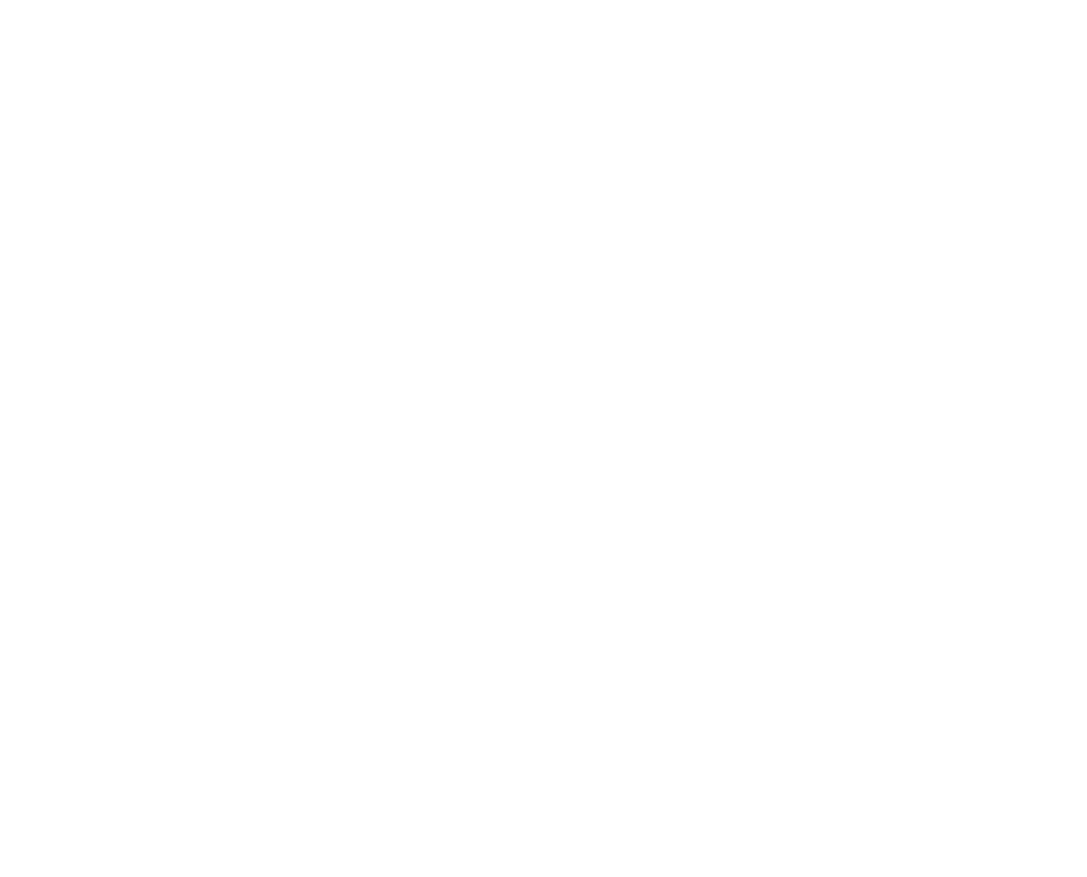
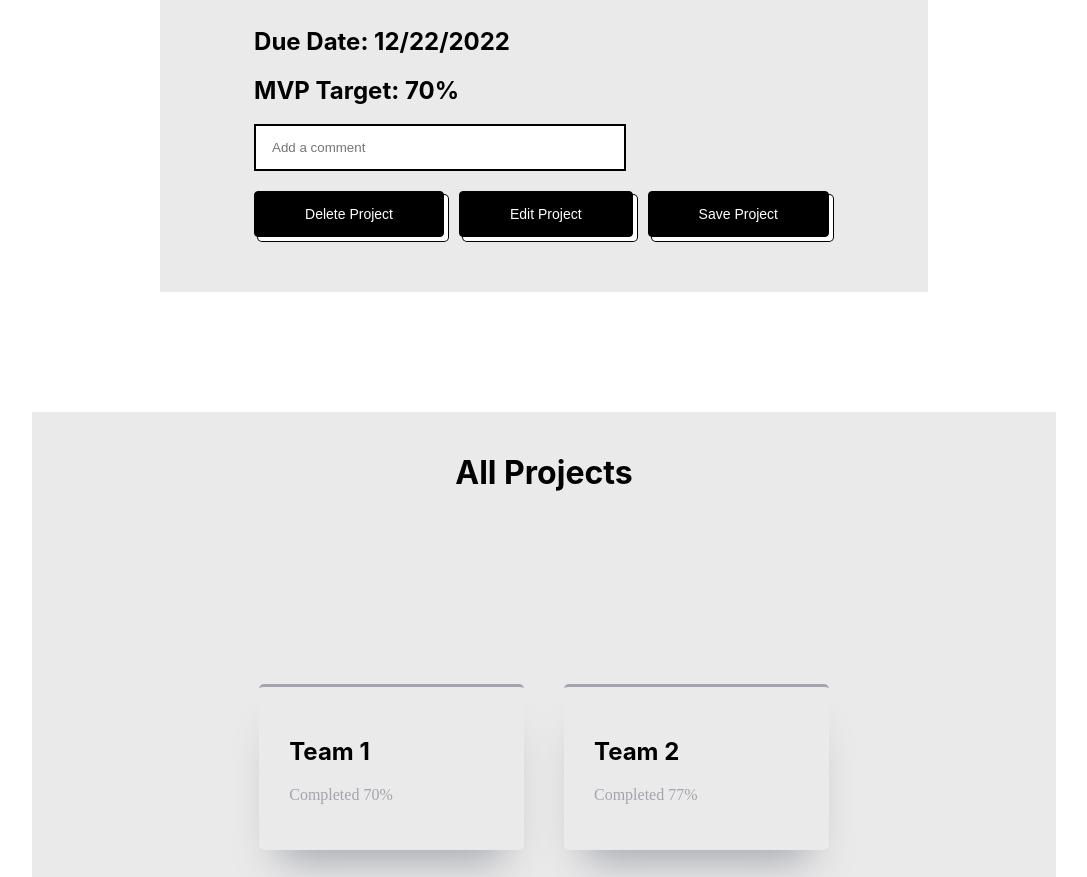
Before and after one commit to adam-marey/Team-manager-, a React (Create React App) app: page / in a window 1280 px wide. Shown: the part 1920-2797 px from the top of the page, without its empty margins (96-1183 px from the left). Before the commit the page ends 840 px from the top, so only its background shows below. Built offline with nearby package versions, Linux system fonts and the light colour scheme.

Commit message:
complete the ui demo

```diff
--- a/package.json
+++ b/package.json
@@ -8,7 +8,9 @@
     "@testing-library/user-event": "^13.5.0",
     "react": "^18.2.0",
     "react-dom": "^18.2.0",
+    "react-progressbar": "^15.4.1",
     "react-scripts": "5.0.1",
+    "react-step-progress-bar": "^1.0.3",
     "web-vitals": "^2.1.4"
   },
   "scripts": {
--- a/src/App.js
+++ b/src/App.js
@@ -1,14 +1,18 @@
 import './App.css';
 import Home from './components/Home/Home';
 import Navbar from './components/Navbar/Navbar';
-import Project from './components/Project/Project';
+import AllProjects from './components/Project/AllProjects';
+import ProjectForm from './components/Project/ProjectForm';
+import SingleProject from './components/Project/SingleProject';
 
 function App() {
   return (
     <div>
-      {/* <Navbar />
-      <Home /> */}
-      <Project />
+      <Navbar />
+      <Home />
+      <ProjectForm />
+      <SingleProject />
+      <AllProjects />
     </div>
   );
 }
--- a/src/components/Navbar/Navbar.jsx
+++ b/src/components/Navbar/Navbar.jsx
@@ -3,10 +3,12 @@
 const Navbar = () => {
   return (
     <div className={styles.nav}>
-      <p className={styles.navHome}>HOME</p>
+      <p className="button-50">HOME</p>
       <div className={styles.navCatg} style={{ marginRight: 15 }}>
-        <p style={{ marginRight: 15 }}>TEAMS</p>
-        <p>DEVELOPERS</p>
+        <p className="button-50" style={{ marginRight: 15 }}>
+          TEAMS
+        </p>
+        <p className="button-50">DEVELOPERS</p>
       </div>
     </div>
   );
--- /dev/null
+++ b/src/components/Project/AllProjects.jsx
@@ -0,0 +1,68 @@
+import React from 'react';
+import styles from './Project.module.css';
+const AllProjects = () => {
+  return (
+    <div className={styles.home}>
+      <div className={styles.boxsContainer}>
+        <br />
+        <h1>All Projects</h1>
+        <div class="row1-container">
+          <div class="box box-down cyan">
+            <h2>Team 1</h2>
+            <p> Completed 70%</p>
+          </div>
+
+          <div class="box box-down blue">
+            <h2>Team 2</h2>
+            <p>Completed 77%</p>
+          </div>
+        </div>
+        <div class="row1-container">
+          <div class="box box-down cyan">
+            <h2>Team 3</h2>
+            <p> Completed 80%</p>
+          </div>
+
+          <div class="box box-down blue">
+            <h2>Team 4</h2>
+            <p>Completed 90%</p>
+          </div>
+        </div>
+        <div class="row1-container">
+          <div class="box box-down cyan">
+            <h2>Team 5</h2>
+            <p> Completed 95%</p>
+          </div>
+
+          <div class="box box-down blue">
+            <h2>Team 6</h2>
+            <p>Completed 96%</p>
+          </div>
+        </div>
+        <div class="row1-container">
+          <div class="box box-down cyan">
+            <h2>Team 7</h2>
+            <p> Completed 50%</p>
+          </div>
+
+          <div class="box box-down blue">
+            <h2>Team 8</h2>
+            <p>Completed 100%</p>
+          </div>
+        </div>
+      </div>
+      <br />
+      <br />
+      <br />
+      <br />
+      <br />
+      <br />
+      <br />
+      <br />
+      <br />
+      <br />
+    </div>
+  );
+};
+
+export default AllProjects;
--- a/src/components/Project/Project.module.css
+++ b/src/components/Project/Project.module.css
@@ -45,3 +45,9 @@
   border-radius: 0 8px 4px 0;
   outline: none;
 }
+.home {
+  width: 80%;
+  min-height: 600px;
+  margin: 100px auto;
+  background-color: #eaeaea;
+}
--- a/src/components/Project/Project.jsx
+++ b/src/components/Project/ProjectForm.jsx
@@ -23,14 +23,7 @@
         <option>Sul</option>
       </select>
       <br />
-      <div>
-        <button className="button-50" type="submit" style={{ marginRight: 15 }}>
-          Delete Project
-        </button>
-        <button className="button-50" type="submit">
-          Edit Project
-        </button>
-      </div>
+      <br />
     </form>
   );
 };
--- /dev/null
+++ b/src/components/Project/SingleProject.jsx
@@ -0,0 +1,48 @@
+import React from 'react';
+import styles from './Project.module.css';
+const SingleProject = () => {
+  return (
+    <div className={styles.projectForm}>
+      <h1>Grace Shopper</h1>
+      <h2>Build a full stack ecommerce applications with resposive design </h2>
+      <div>
+        <h2>
+          Assigned developers:
+          <ul>
+            <li>Adam</li>
+            <li>Sul</li>
+            <li>John</li>
+          </ul>
+        </h2>
+        <div>
+          <h2>Due Date: 12/22/2022</h2>
+          <h2>MVP Target: 70%</h2>
+          <input placeholder="Add a comment" className={styles.projectInput} />
+        </div>
+        <br />
+        <div>
+          <button
+            className="button-50"
+            type="submit"
+            style={{ marginRight: 15 }}
+          >
+            Delete Project
+          </button>
+          <button
+            className="button-50"
+            type="submit"
+            style={{ marginRight: 15 }}
+          >
+            Edit Project
+          </button>
+
+          <button className="button-50" type="submit">
+            Save Project
+          </button>
+        </div>
+      </div>
+    </div>
+  );
+};
+
+export default SingleProject;
```
Also changed, not shown: 1 other file (tests, documents, lock files or other folders).
